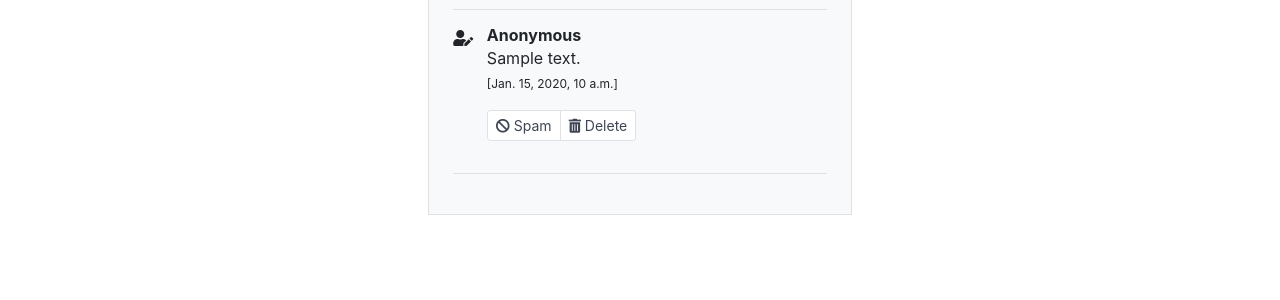
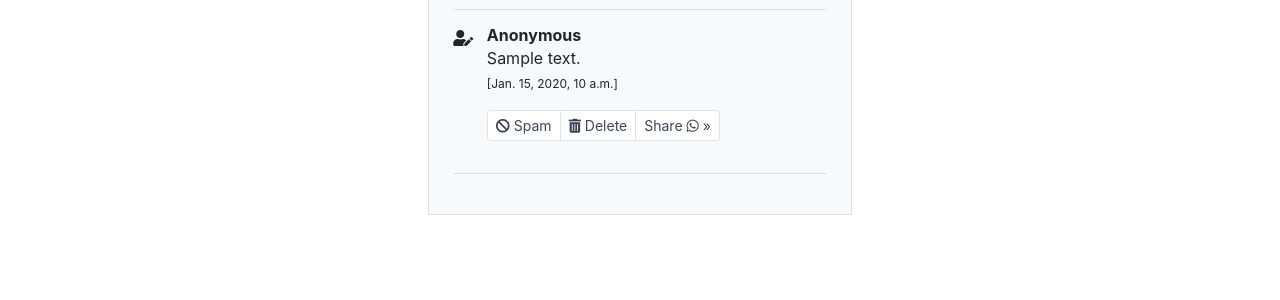
Before and after one commit to Afeez1131/Anonymous-v1, a Django app: a page that uses anonymous/templates/message.html in a window 1280 px wide. Shown: the part 288-588 px from the top of the page. Run offline with Django 3.2, Linux system fonts and the light colour scheme; a user stored in the database is signed in; tables that the repository leaves empty hold one stand-in row (values such as "Sample post"); some libraries are stand-ins or nearby versions.

Commit message:
added share per compliments

```diff
--- a/anonymous/templates/message.html
+++ b/anonymous/templates/message.html
@@ -34,6 +34,8 @@
                                 <ul class="pagination pagination-sm">
                                   <li class="page-item"><a class="btn-link page-link" href="{% url 'spam' message.id %}"><i class="fas fa-ban"></i> Spam</a></li>
                                   <li class="page-item"><a class="btn-link page-link" href="{% url 'delete' message.id %}"><i class="fas fa-trash-alt"></i> Delete</a></li>
+                                  <li class="page-item"><a class="btn-link page-link" href="https://api.whatsapp.com/send?text={{message.text}}%20{{message.created}}">Share <i class="fab fa-whatsapp"></i>
+ &raquo;</a></a></li>
                                 </ul>
                               </nav>
                         </div>
```
